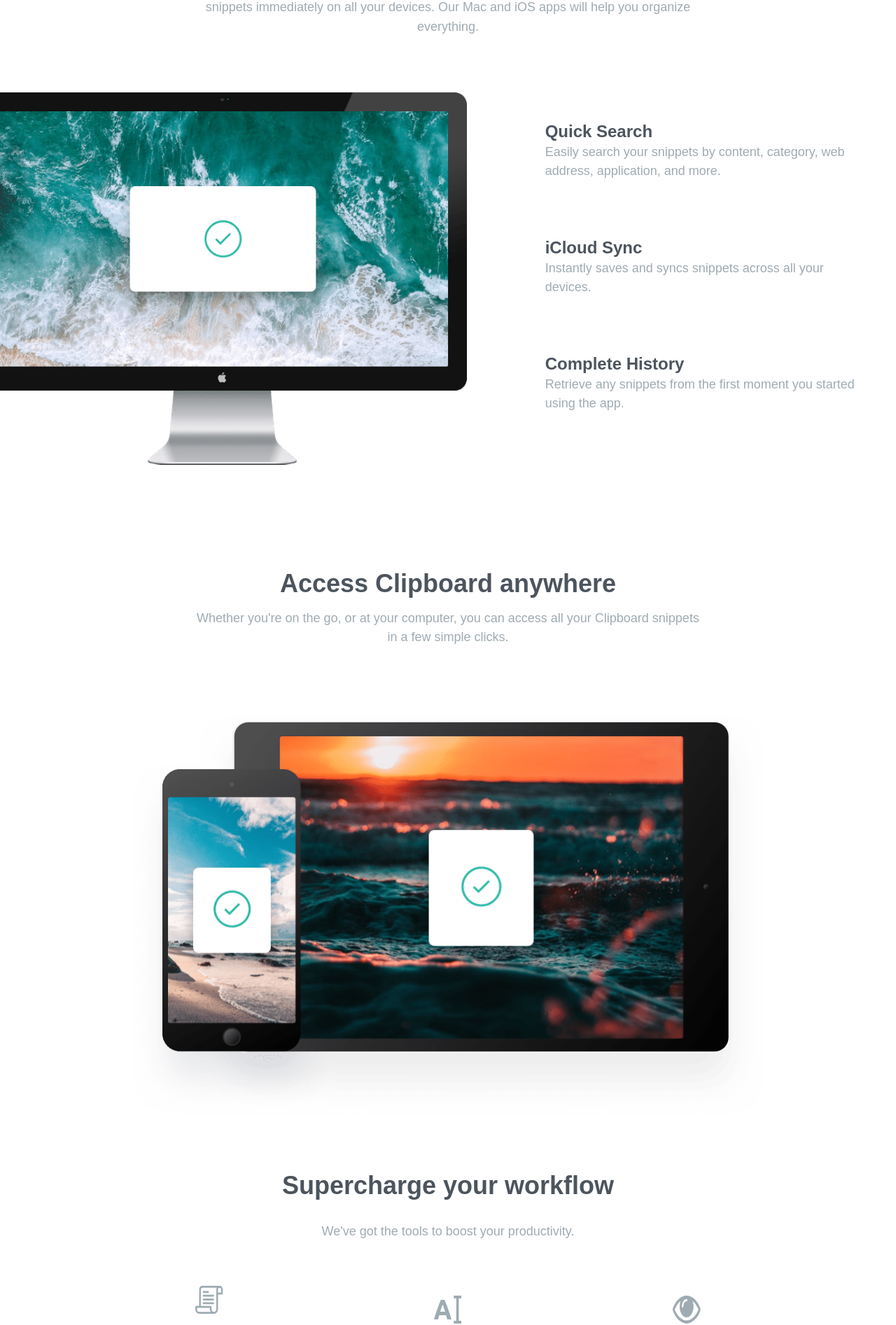
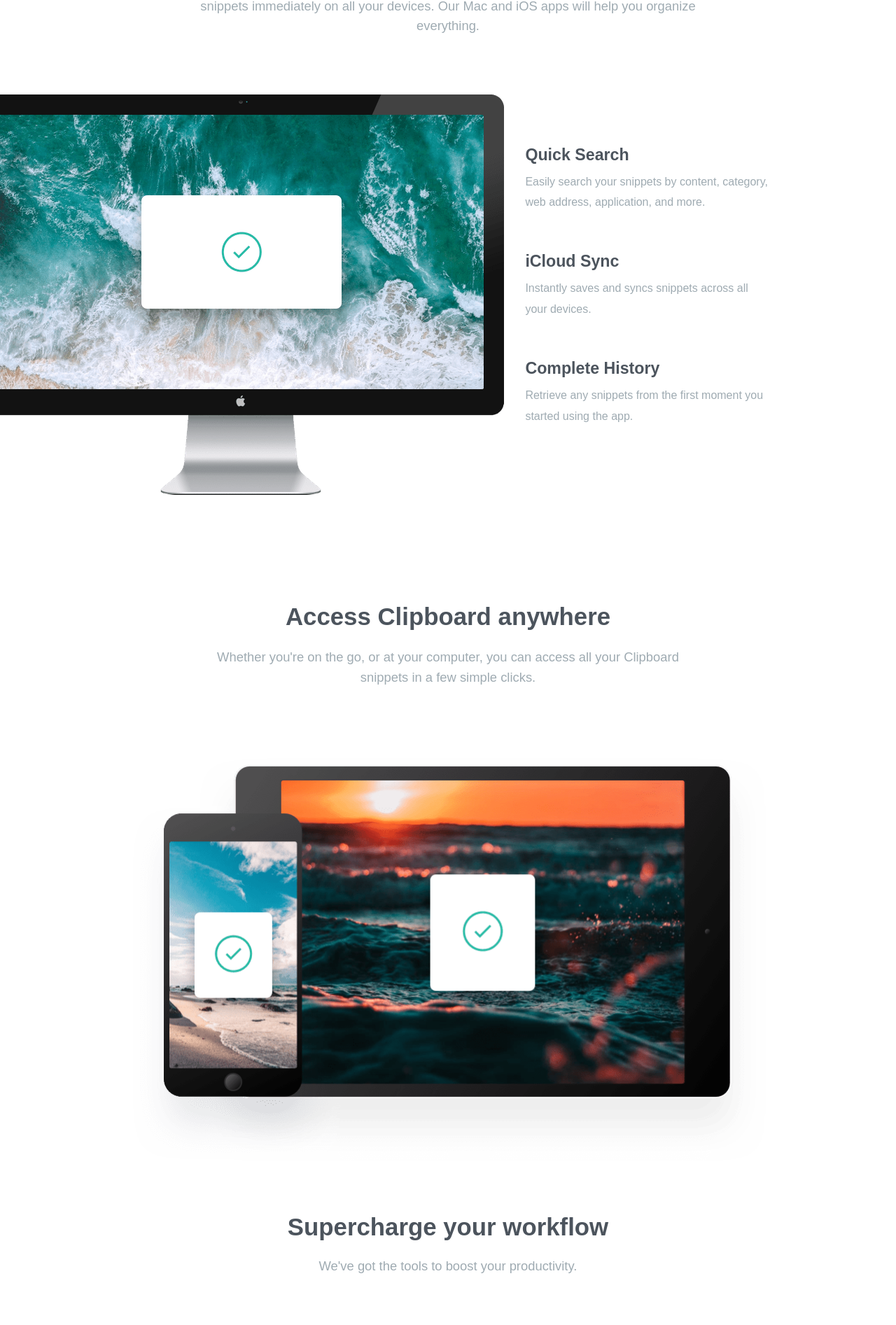
Before and after one commit to n0rrman/frontend-mentor-challenges-green, a Next.js app in the folder clipboard-landing-page/: page / in a window 1280 px wide. Shown: the part 798-2691 px from the top of the page at 70% size. Built offline with nearby package versions, Linux system fonts and the light colour scheme; a web font is replaced by a local one.

Commit message:
clipboard-landing-page layout improved

```diff
--- a/clipboard-landing-page/src/app/page.tsx
+++ b/clipboard-landing-page/src/app/page.tsx
@@ -23,7 +23,7 @@ import igIcon from "/public/icon-instagram.svg";
 export default function Home() {
   return (
     <>
-      <main className="flex flex-col items-center justify-center text-[1.125rem] text-center text-grayishBlue space-y-20 py-8">
+      <main className="flex flex-col items-center justify-center text-[1.1275rem] text-center text-grayishBlue space-y-20 py-8">
         <div className="absolute inset-0 flex items-start justify-start w-full h-full ">
           <div className="relative w-full h-[23rem]">
             <Image src={bgDesktop} className="object-cover" fill alt="" />
@@ -31,7 +31,7 @@ export default function Home() {
         </div>
         <section className="flex flex-col justify-center items-center z-20 gap-2.5 py-[1.23rem] max-w-[45rem]">
           <Image width={125} height={125} alt="logo" src={logo} />
-          <h1 className="text-[2.8rem] font-semibold text-darkGrayishBlue pt-10">
+          <h1 className="text-[2.775rem] font-semibold text-darkGrayishBlue pt-10">
             A history of everything you copy
           </h1>
 
@@ -39,7 +39,7 @@ export default function Home() {
             Clipboard allows you to track and organize everything you copy.
             Instantly access your clipboard on all your devices.
           </p>
-          <div className="flex flex-col md:flex-row text-white/90 font-semibold gap-4 py-10">
+          <div className="flex flex-col md:flex-row text-white/80 font-semibold gap-4 py-10">
             <button className="bg-strongCyan hover:bg-opacity-80 transition-all shadow-xl shadow-strongCyan/20 tracking-wide rounded-[2rem] py-[0.8rem] px-[2.2rem] border border-b-[3px] border-black/10">
               Download for iOS
             </button>
@@ -50,46 +50,46 @@ export default function Home() {
         </section>
 
         <section className="flex flex-col justify-center items-center z-20 gap-4 py-1.5">
-          <h1 className="text-[2.2rem] font-semibold text-darkGrayishBlue">
+          <h1 className="text-[2.175rem] font-semibold text-darkGrayishBlue">
             Keep track of your snippets
           </h1>
-          <p className="max-w-[45rem] leading-7">
+          <p className="max-w-[45rem] leading-7 text-[1.15rem]">
             Clipboard instantly stores any item you copy in the cloud, meaning
             you can access your snippets immediately on all your devices. Our
             Mac and iOS apps will help you organize everything.
           </p>
-          <div className="flex flex-col md:flex-row gap-10 py-16">
-            <div className="relative w-[53rem] aspect-[1.3146853147] overflow-hidden">
+          <div className="grid grid-cols-2 gap-12 mt-[4.25rem]">
+            <div className="relative w-[47rem] aspect-[1.3146853147] overflow-hidden">
               <Image
-                className="translate-x-0 md:-translate-x-8"
+                className="translate-x-0 md:-translate-x-8 2xl:translate-x-0"
                 src={compImg}
                 fill
                 alt=""
               />
             </div>
-            <div className="flex flex-col gap-20 md:text-left p-10 w-full md:w-1/2 text-center">
-              <div>
-                <h2 className="text-2xl font-semibold text-darkGrayishBlue">
+            <div className="flex flex-col gap-y-[3.6rem] text-[1rem] md:text-left pl-[5.4rem] pt-[4.6rem] text-center">
+              <div className="space-y-3">
+                <h2 className="text-[1.45rem] leading-6 font-semibold text-darkGrayishBlue">
                   Quick Search
                 </h2>
-                <p>
+                <p className="max-w-[22rem] leading-[1.85rem]">
                   Easily search your snippets by content, category, web address,
                   application, and more.
                 </p>
               </div>
-              <div>
-                <h2 className="text-2xl font-semibold text-darkGrayishBlue">
+              <div className="space-y-3">
+                <h2 className="text-[1.45rem] leading-6 font-semibold text-darkGrayishBlue">
                   iCloud Sync
                 </h2>
-                <p>
+                <p className="max-w-[22rem] leading-[1.85rem]">
                   Instantly saves and syncs snippets across all your devices.
                 </p>
               </div>
-              <div>
-                <h2 className="text-2xl font-semibold text-darkGrayishBlue">
+              <div className="space-y-3">
+                <h2 className="text-[1.45rem] leading-6 font-semibold text-darkGrayishBlue">
                   Complete History
                 </h2>
-                <p>
+                <p className="max-w-[22rem] leading-[1.85rem]">
                   Retrieve any snippets from the first moment you started using
                   the app.
                 </p>
@@ -98,27 +98,29 @@ export default function Home() {
           </div>
         </section>
 
-        <section className="flex flex-col justify-center items-center z-20 gap-4">
-          <h1 className="text-4xl font-semibold text-darkGrayishBlue">
+        <section className="flex flex-col justify-center items-center z-20 gap-4 pt-[3.9rem]">
+          <h1 className="text-[2.175rem] font-semibold text-darkGrayishBlue">
             Access Clipboard anywhere
           </h1>
-          <p className="max-w-[45rem]">
+          <p className="max-w-[45rem] text-[1.15rem] leading-[1.85rem] mb-[5.25rem]">
             Whether you&apos;re on the go, or at your computer, you can access
             all your Clipboard snippets in a few simple clicks.
           </p>
-          <div className="relative w-[56.56rem] h-[35.92rem] mt-20">
+          <div className="flex justify-center items-center relative w-[56.5rem] h-[36rem] translate-x-0.5">
             <Image src={tabletImg} fill alt="" />
           </div>
         </section>
 
-        <section className="flex flex-col justify-center items-center z-20 gap-8">
-          <h1 className="text-4xl font-semibold text-darkGrayishBlue">
+        <section className="flex flex-col justify-center items-center z-20 gap-4">
+          <h1 className="text-[2.175rem] font-semibold text-darkGrayishBlue -mt-3">
             Supercharge your workflow
           </h1>
 
-          <p>We&apos;ve got the tools to boost your productivity.</p>
+          <p className="text-[1.15rem]">
+            We&apos;ve got the tools to boost your productivity.
+          </p>
 
-          <div className="grid grid-cols-1 md:grid-cols-3 pt-8 pb-40 px-32">
+          <div className="grid grid-cols-1 md:grid-cols-3 pt-14 pb-40 px-32">
             <div className="flex flex-col gap-5 items-center justify-center">
               <div className="relative w-10 h-10">
                 <Image src={blackWorklist} fill alt="" />
@@ -126,14 +128,14 @@ export default function Home() {
               <h2 className="text-2xl font-semibold text-darkGrayishBlue">
                 Create blacklists
               </h2>
-              <p>
+              <p className="">
                 Ensure sensitive information never makes its way to your
                 clipboard by excluding certain sources.
               </p>
             </div>
 
             <div className="flex flex-col gap-5 items-center justify-center">
-              <div className="relative w-10 h-10">
+              <div className="relative w-8 h-8">
                 <Image src={textWorklist} fill alt="" />
               </div>
               <h2 className="text-2xl font-semibold text-darkGrayishBlue">
@@ -147,7 +149,7 @@ export default function Home() {
             </div>
 
             <div className="flex flex-col gap-5 items-center justify-center">
-              <div className="relative w-10 h-10">
+              <div className="relative w-10 h-7 py-3 m-5">
                 <Image src={previewWorklist} fill alt="" />
               </div>
               <h2 className="text-2xl font-semibold text-darkGrayishBlue">
@@ -177,7 +179,7 @@ export default function Home() {
           </div>
         </section>
         <section className="flex flex-col justify-center items-center z-20 gap-8 max-w-[45rem] pb-8">
-          <h1 className="text-3xl font-semibold text-darkGrayishBlue">
+          <h1 className="text-[2.2rem] font-semibold text-darkGrayishBlue">
             Clipboard for iOS and Mac OS
           </h1>
 
```
